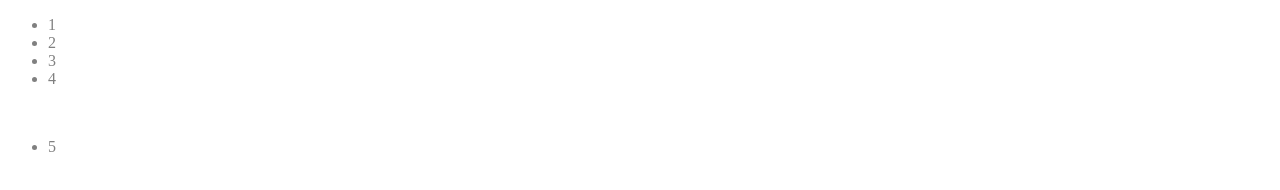
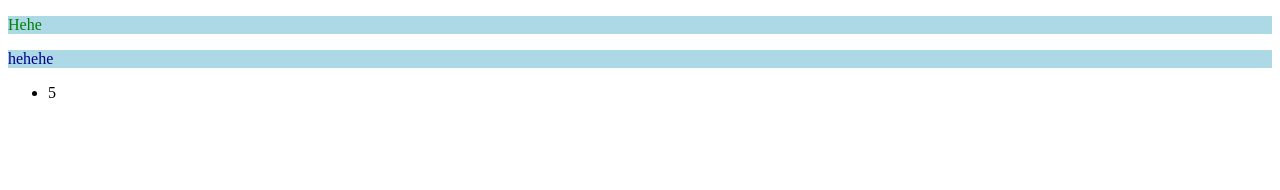
Before and after one commit to QuocAn108/JQuery_Learning, a plain HTML site: page JQuery/Import/index.html in a window 1280 px wide. Drawn offline with Linux system fonts and the light colour scheme.

Commit message:
select with filter by content

```diff
--- a/JQuery/Import/index.html
+++ b/JQuery/Import/index.html
@@ -8,14 +8,16 @@
     <script src="js/main.js"></script>
   </head>
   <body>
-    <script></script>
-    <ul>
-      <li>1</li>
-      <li>2</li>
-      <li>3</li>
-      <li>4</li>
-    </ul>
-    <br />
+    <script>
+      $(function () {
+        $("p:contains('He')").css("color", "red"); // Selects all <p> elements that contain the text "He"
+        $("p:empty").text("hehehe").css("color", "darkblue"); // Selects all empty <p> elements and sets their text to "hehehe" and color to dark blue
+        $("p:has(span)").css("color", "green"); // Selects all <p> elements that have a <span> child and sets their color to green
+        $("p:parent").css("background-color", "lightBlue"); // Selects all <p> elements that have a parent and sets their background color to yellow
+      });
+    </script>
+    <p><span>Hehe</span></p>
+    <p></p>
     <ul>
       <li>5</li>
     </ul>
--- a/JQuery/Import/js/main.js
+++ b/JQuery/Import/js/main.js
@@ -52,11 +52,11 @@
 //   //   $("p:parent").css("color", "pink"); // selector mount to index parent
 //   //   $("p:empty").css("color", "pink"); // selector mount to index empty
 // });
-$(function () {
-  $("li:first-child").css("color", "red"); //select first child
-  $("li:last-child").css("color", "blue"); //select last child
-  $("li:nth-child(2)").css("color", "green"); //select nth child
-  $("li:nth-child(3n+1)").css("color", "darkBlue"); //select nth with operation child
-  $("li:only-child").css("color", "darkRed"); //select only child
-  $("li").css("color", "gray"); //select nth child
-});
+// $(function () {
+//   $("li:first-child").css("color", "red"); //select first child
+//   $("li:last-child").css("color", "blue"); //select last child
+//   $("li:nth-child(2)").css("color", "green"); //select nth child
+//   $("li:nth-child(3n+1)").css("color", "darkBlue"); //select nth with operation child
+//   $("li:only-child").css("color", "darkRed"); //select only child
+//   $("li").css("color", "gray"); //select nth child
+// });
```
